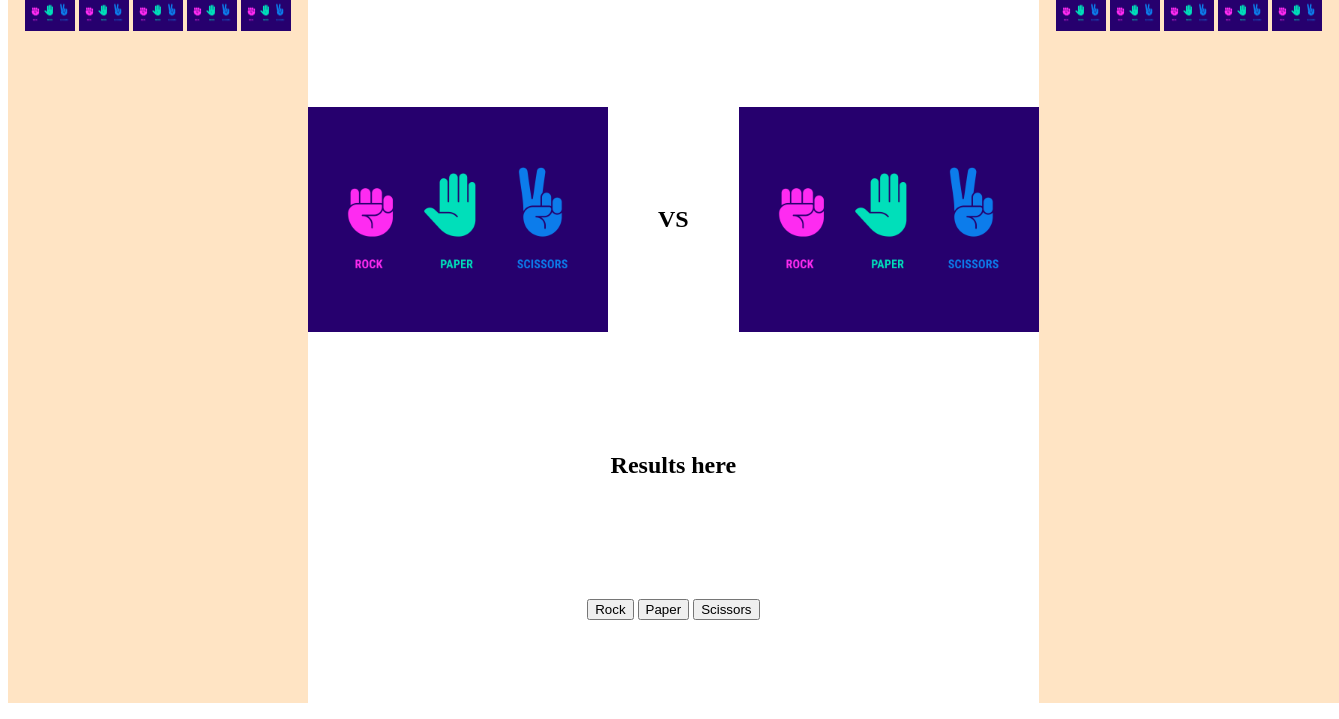
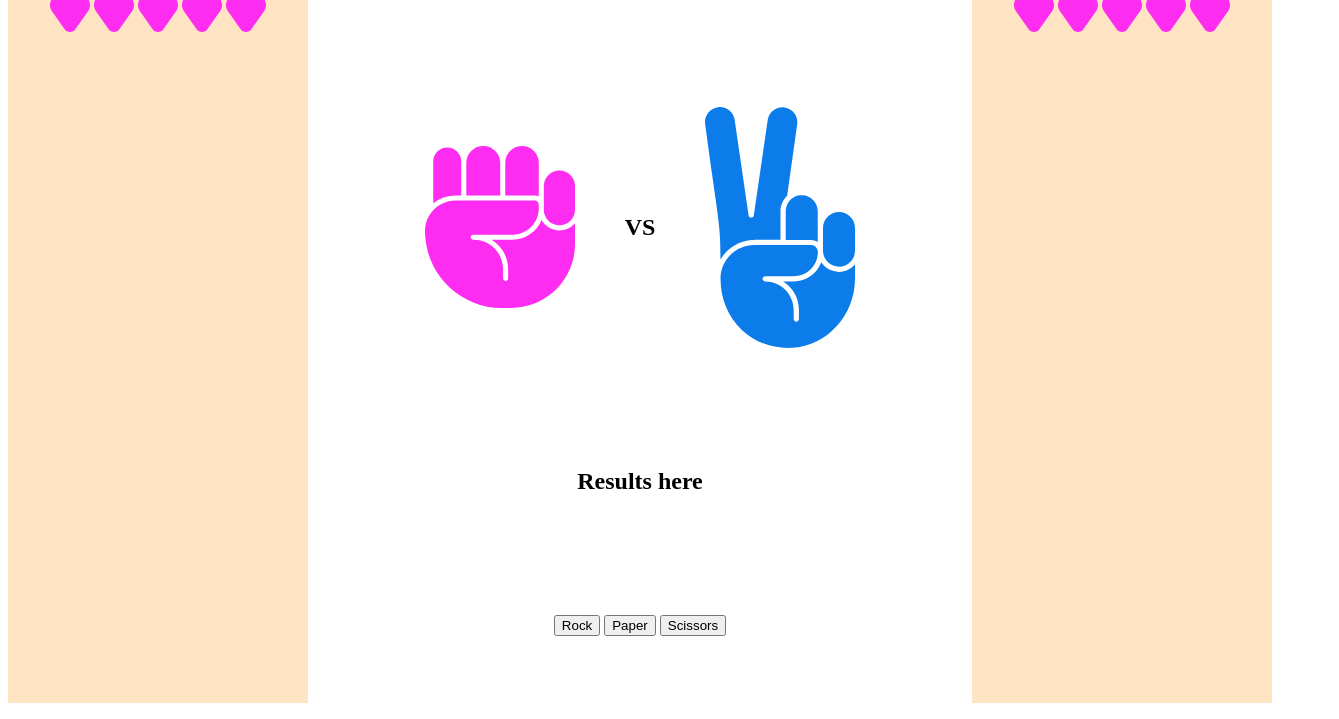
Before and after one commit to benjaAguilar/odin-RockPapperScissors, a plain HTML site: page index.html in a window 1280 px wide. Shown: the part 81-800 px from the top of the page, 1339 px wide, since content can reach past the window. Drawn offline with Linux system fonts and the light colour scheme.

Commit message:
replaced immages

```diff
--- a/index.html
+++ b/index.html
@@ -11,11 +11,11 @@
     <div class="user-section">
         <h2>You</h2>
         <div class="player-lives">
-            <img src="imgs/rock-paper-scissors-hand-icons.png" alt="">
-            <img src="imgs/rock-paper-scissors-hand-icons.png" alt="">
-            <img src="imgs/rock-paper-scissors-hand-icons.png" alt="">
-            <img src="imgs/rock-paper-scissors-hand-icons.png" alt="">
-            <img src="imgs/rock-paper-scissors-hand-icons.png" alt="">
+           <img src="imgs/hearth.svg" alt="">
+           <img src="imgs/hearth.svg" alt="">
+           <img src="imgs/hearth.svg" alt="">
+           <img src="imgs/hearth.svg" alt="">
+           <img src="imgs/hearth.svg" alt="">
         </div>
     </div>
     <div class="main">
@@ -23,9 +23,9 @@
         <h1>R-P-S</h1>
         <button id="reset">Play Again</button>
         <div class="displayer">
-            <img src="imgs/rock-paper-scissors-hand-icons.png" alt="">
+            <img src="imgs/rock.svg" alt="">
             <h2>VS</h2>
-            <img src="imgs/rock-paper-scissors-hand-icons.png" alt="">
+            <img src="imgs/scissors.svg" alt="">
         </div>
         <div class="results">
             <h2>Results here</h2>
@@ -40,11 +40,11 @@
     <div class="pc-section">
         <h2>Computer</h2>
         <div class="pc-lives">
-            <img src="imgs/rock-paper-scissors-hand-icons.png" alt="">
-            <img src="imgs/rock-paper-scissors-hand-icons.png" alt="">
-            <img src="imgs/rock-paper-scissors-hand-icons.png" alt="">
-            <img src="imgs/rock-paper-scissors-hand-icons.png" alt="">
-            <img src="imgs/rock-paper-scissors-hand-icons.png" alt="">
+            <img src="imgs/hearth.svg" alt="">
+            <img src="imgs/hearth.svg" alt="">
+            <img src="imgs/hearth.svg" alt="">
+            <img src="imgs/hearth.svg" alt="">
+            <img src="imgs/hearth.svg" alt="">
         </div>
     </div>
 </body>
--- a/styles/styles.css
+++ b/styles/styles.css
@@ -24,7 +24,7 @@ body{
 
 .player-lives img,
 .pc-lives img{
-    width: 50px;
+    width: 40px;
 }
 
 .displayer{
@@ -35,5 +35,5 @@ body{
 }
 
 .displayer img{
-    width: 300px;
+    width: 150px;
 }
```
